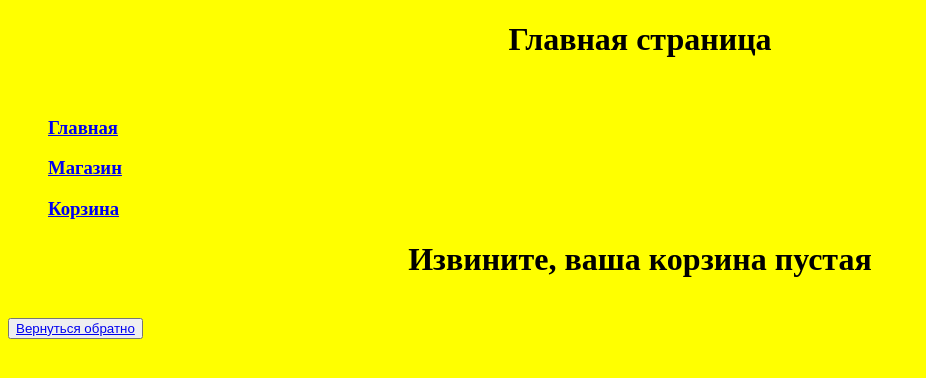
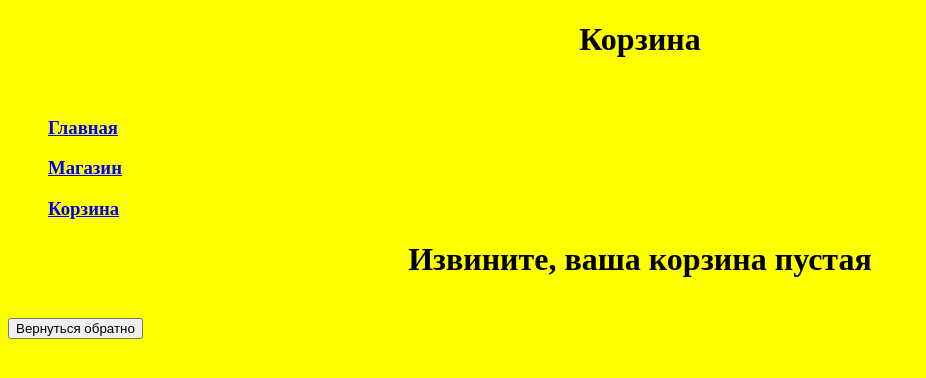
Before and after one commit to AnastasiyaV91/module_18_4, a Django app: page /platform/cart/ in a window 1280 px wide. Shown: the top 378 px of the page, without its empty margins (0-926 px from the left). Run offline with Django 4.2, Linux system fonts and the light colour scheme.

Commit message:
cart.html

```diff
--- a/UrbanDjango/templates/fourth_task/cart.html
+++ b/UrbanDjango/templates/fourth_task/cart.html
@@ -1,6 +1,8 @@
 {% extends "fourth_task/menu.html" %}
 {% block title %}Cart{% endblock %}
+{% block pagename %}<h1>Корзина</h1>{% endblock %}
 {% block content %}
     <h1>Извините, ваша корзина пустая</h1><br>
-    <button><a href="/platform">Вернуться обратно</a></button>
+    <!--<button><a href="/platform">Вернуться обратно</a></button>-->
+    <a href="/platform"><button>Вернуться обратно</button></a>
 {% endblock %}
```
